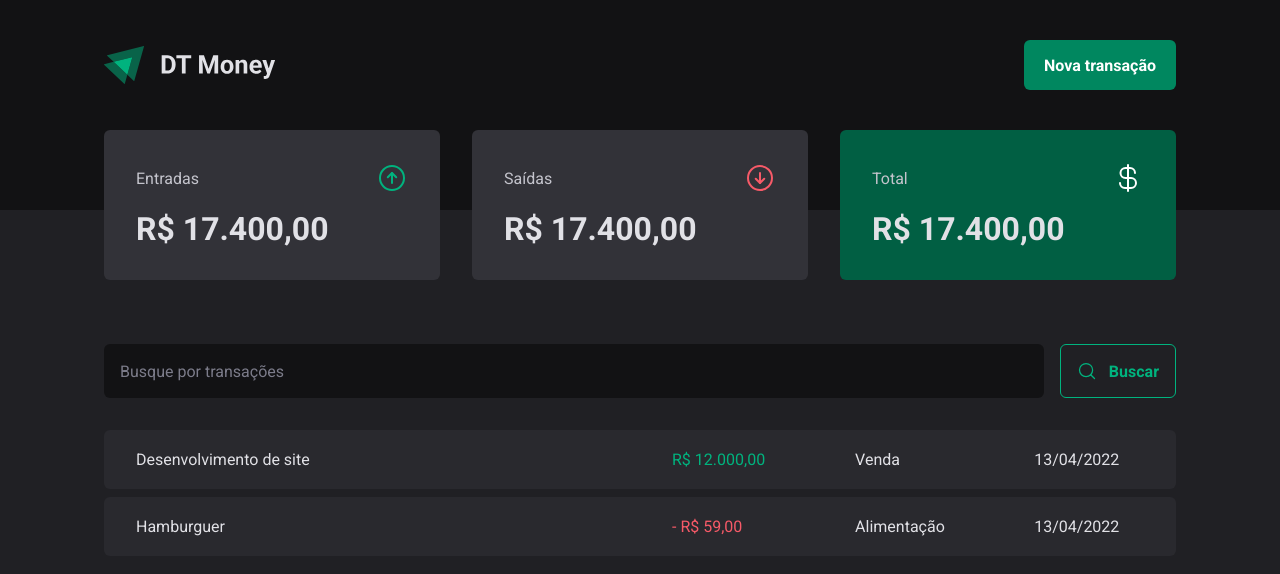
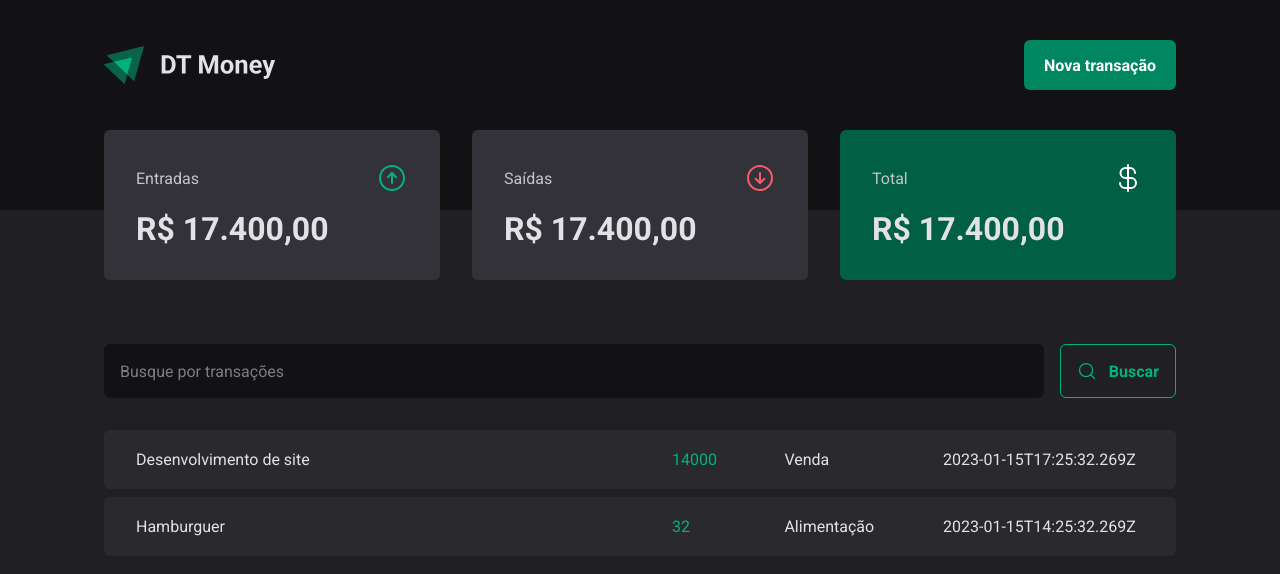
Before and after one commit to IgorSouzza/dt-money, a React (Vite) app: page / in a window 1280 px wide. Shown: the top 574 px of the page. Built offline with nearby package versions, Linux system fonts and the light colour scheme; data requests are answered from the project's data file.

Commit message:
feat: add Transactions context

```diff
--- a/src/App.tsx
+++ b/src/App.tsx
@@ -4,11 +4,14 @@
 import { defaultTheme } from './styles/themes/default'
 
 import { Transactions } from './pages/Transactions'
+import { TransactionsProvider } from './contexts/TransactionContext'
 
 export function App() {
   return (
     <ThemeProvider theme={defaultTheme}>
-      <Transactions />
+      <TransactionsProvider>
+        <Transactions />
+      </TransactionsProvider>
       <GlobalStyle />
     </ThemeProvider>
   )
--- /dev/null
+++ b/src/contexts/TransactionContext.tsx
@@ -0,0 +1,41 @@
+import { createContext, ReactNode, useEffect, useState } from 'react'
+
+type Transaction = {
+  id: number
+  description: string
+  type: 'income' | 'outcome'
+  category: string
+  price: number
+  createdAt: string
+}
+
+type TransactionsContextType = {
+  transactions: Transaction[]
+}
+
+type TransactionsProviderProps = {
+  children: ReactNode
+}
+
+export const TransactionsContext = createContext({} as TransactionsContextType)
+
+export function TransactionsProvider({ children }: TransactionsProviderProps) {
+  const [transactions, setTransactions] = useState<Transaction[]>([])
+
+  async function loadTransactions() {
+    const response = await fetch('http://localhost:3333/transactions')
+    const data = await response.json()
+
+    setTransactions(data)
+  }
+
+  useEffect(() => {
+    loadTransactions()
+  }, [])
+
+  return (
+    <TransactionsContext.Provider value={{ transactions }}>
+      {children}
+    </TransactionsContext.Provider>
+  )
+}
--- a/src/pages/Transactions/components/Table/index.tsx
+++ b/src/pages/Transactions/components/Table/index.tsx
@@ -1,25 +1,26 @@
+import { useContext } from 'react'
+import { TransactionsContext } from '../../../../contexts/TransactionContext'
+
 import * as S from './styles'
 
 export function TransactionsTable() {
+  const { transactions } = useContext(TransactionsContext)
+
   return (
     <S.TransactionsTableContainer>
       <tbody>
-        <tr>
-          <td width="50%">Desenvolvimento de site</td>
-          <td>
-            <S.PriceHighlight variant="income">R$ 12.000,00</S.PriceHighlight>
-          </td>
-          <td>Venda</td>
-          <td>13/04/2022</td>
-        </tr>
-        <tr>
-          <td width="50%">Hamburguer</td>
-          <td>
-            <S.PriceHighlight variant="outcome">- R$ 59,00</S.PriceHighlight>
-          </td>
-          <td>Alimentação</td>
-          <td>13/04/2022</td>
-        </tr>
+        {transactions.map((transaction) => (
+          <tr key={transaction.id}>
+            <td width="50%">{transaction.description}</td>
+            <td>
+              <S.PriceHighlight variant="income">
+                {transaction.price}
+              </S.PriceHighlight>
+            </td>
+            <td>{transaction.category}</td>
+            <td>{transaction.createdAt}</td>
+          </tr>
+        ))}
       </tbody>
     </S.TransactionsTableContainer>
   )
```
